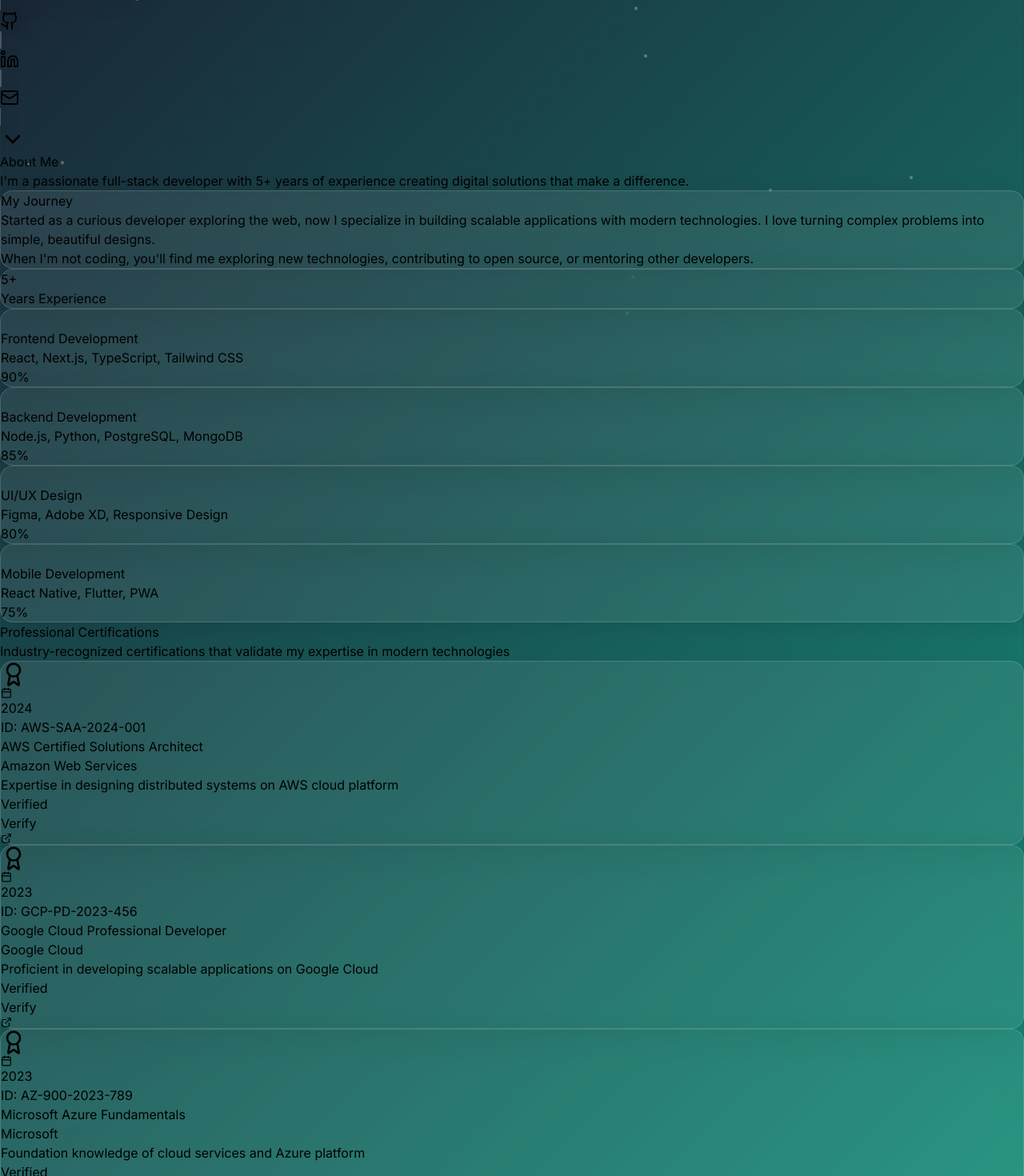
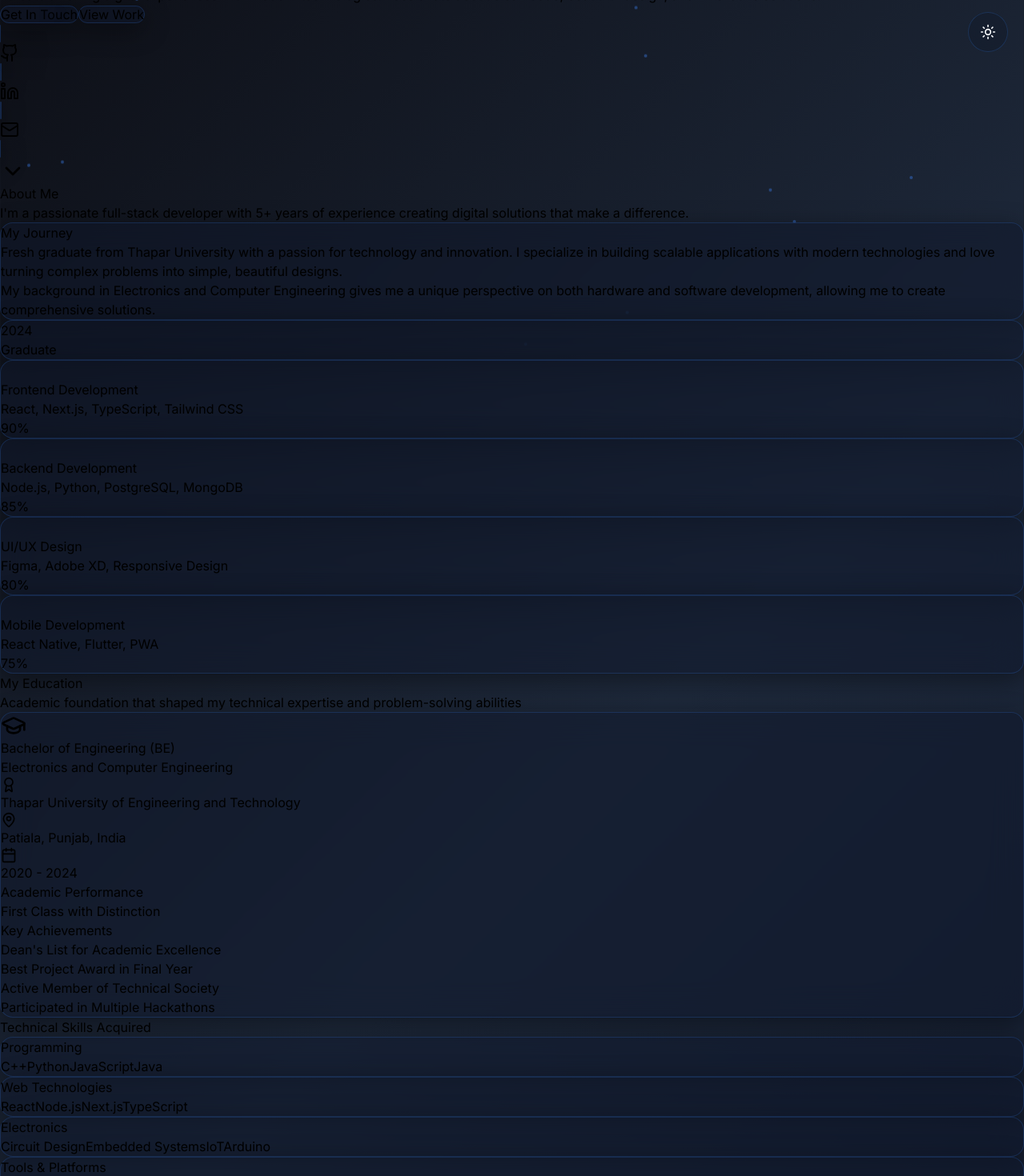
Before and after one commit to siddhartha246/Portfolio, a Next.js app: page / in a window 1280 px wide. Shown: the part 360-1830 px from the top of the page at 80% size. Built offline with nearby package versions, Linux system fonts and the light colour scheme.

Commit message:
Add Dark Theme, Night Mode Toggle, and Education Section

```diff
--- a/app/globals.css
+++ b/app/globals.css
@@ -3,13 +3,27 @@
 @tailwind utilities;
 
 :root {
-  --primary: #1a1a2e;
-  --secondary: #16a085;
-  --accent: #e74c3c;
-  --text-light: #ecf0f1;
-  --text-dark: #2c3e50;
-  --glass-bg: rgba(255, 255, 255, 0.1);
-  --glass-border: rgba(255, 255, 255, 0.2);
+  --primary: #0a0a0f;
+  --secondary: #1a1a2e;
+  --accent: #3b82f6;
+  --accent-secondary: #8b5cf6;
+  --text-light: #f8fafc;
+  --text-dark: #1e293b;
+  --glass-bg: rgba(15, 23, 42, 0.3);
+  --glass-border: rgba(59, 130, 246, 0.2);
+  --card-bg: rgba(15, 23, 42, 0.5);
+}
+
+[data-theme="light"] {
+  --primary: #f8fafc;
+  --secondary: #e2e8f0;
+  --accent: #3b82f6;
+  --accent-secondary: #8b5cf6;
+  --text-light: #1e293b;
+  --text-dark: #f8fafc;
+  --glass-bg: rgba(248, 250, 252, 0.8);
+  --glass-border: rgba(59, 130, 246, 0.3);
+  --card-bg: rgba(248, 250, 252, 0.9);
 }
 
 * {
@@ -24,9 +38,14 @@ html {
 
 body {
   font-family: 'Inter', sans-serif;
-  background: linear-gradient(135deg, #1a1a2e 0%, #16a085 50%, #1a1a2e 100%);
+  background: linear-gradient(135deg, var(--primary) 0%, #1e293b 25%, #0f172a 50%, #1e293b 75%, var(--primary) 100%);
   min-height: 100vh;
   overflow-x: hidden;
+  transition: all 0.3s ease;
+}
+
+[data-theme="light"] body {
+  background: linear-gradient(135deg, #f8fafc 0%, #e2e8f0 25%, #cbd5e1 50%, #e2e8f0 75%, #f8fafc 100%);
 }
 
 /* 3D Animations */
@@ -107,16 +126,22 @@ body {
 /* Glass morphism */
 .glass {
   background: var(--glass-bg);
-  backdrop-filter: blur(20px);
+  backdrop-filter: blur(25px);
   border: 1px solid var(--glass-border);
   border-radius: 20px;
+  box-shadow: 0 8px 32px rgba(0, 0, 0, 0.3);
 }
 
 .glass-card {
-  background: rgba(255, 255, 255, 0.08);
-  backdrop-filter: blur(15px);
-  border: 1px solid rgba(255, 255, 255, 0.15);
+  background: var(--card-bg);
+  backdrop-filter: blur(20px);
+  border: 1px solid var(--glass-border);
   border-radius: 16px;
+  box-shadow: 0 8px 32px rgba(0, 0, 0, 0.4);
+  transition: all 0.3s ease;
+}
+
+[data-theme="light"] .glass-card {
   box-shadow: 0 8px 32px rgba(0, 0, 0, 0.1);
 }
 
@@ -129,7 +154,11 @@ body {
 
 .card-3d:hover {
   transform: rotateY(10deg) rotateX(10deg) scale(1.05);
-  box-shadow: 0 20px 40px rgba(0, 0, 0, 0.3);
+  box-shadow: 0 20px 40px rgba(0, 0, 0, 0.5);
+}
+
+[data-theme="light"] .card-3d:hover {
+  box-shadow: 0 20px 40px rgba(0, 0, 0, 0.15);
 }
 
 /* Scroll animations */
@@ -159,9 +188,13 @@ body {
   position: absolute;
   width: 4px;
   height: 4px;
-  background: rgba(255, 255, 255, 0.3);
+  background: rgba(59, 130, 246, 0.4);
   border-radius: 50%;
   animation: float 8s ease-in-out infinite;
+}
+
+[data-theme="light"] .particle {
+  background: rgba(59, 130, 246, 0.6);
 }
 
 /* Custom scrollbar */
@@ -170,16 +203,42 @@ body {
 }
 
 ::-webkit-scrollbar-track {
-  background: var(--primary);
+  background: var(--secondary);
 }
 
 ::-webkit-scrollbar-thumb {
-  background: var(--secondary);
+  background: var(--accent);
   border-radius: 4px;
 }
 
 ::-webkit-scrollbar-thumb:hover {
-  background: var(--accent);
+  background: var(--accent-secondary);
+}
+
+/* Theme toggle button */
+.theme-toggle {
+  position: fixed;
+  top: 50%;
+  right: 20px;
+  transform: translateY(-50%);
+  z-index: 1000;
+  background: var(--glass-bg);
+  backdrop-filter: blur(20px);
+  border: 1px solid var(--glass-border);
+  border-radius: 50%;
+  width: 50px;
+  height: 50px;
+  display: flex;
+  align-items: center;
+  justify-content: center;
+  cursor: pointer;
+  transition: all 0.3s ease;
+  color: var(--text-light);
+}
+
+.theme-toggle:hover {
+  transform: translateY(-50%) scale(1.1);
+  box-shadow: 0 8px 25px rgba(59, 130, 246, 0.3);
 }
 
 /* Responsive utilities */
--- a/app/page.tsx
+++ b/app/page.tsx
@@ -3,17 +3,21 @@
 import Navbar from '@/components/Navbar';
 import Hero from '@/components/Hero';
 import About from '@/components/About';
+import Education from '@/components/Education';
 import Certifications from '@/components/Certifications';
 import Portfolio from '@/components/Portfolio';
 import Contact from '@/components/Contact';
 import Footer from '@/components/Footer';
+import ThemeToggle from '@/components/ThemeToggle';
 
 export default function Home() {
   return (
     <main className="overflow-x-hidden">
+      <ThemeToggle />
       <Navbar />
       <Hero />
       <About />
+      <Education />
       <Certifications />
       <Portfolio />
       <Contact />
--- a/components/About.tsx
+++ b/components/About.tsx
@@ -71,24 +71,26 @@ const About = () => {
             <div className="glass-card p-8 card-3d">
               <h3 className="text-2xl font-bold text-white mb-4">My Journey</h3>
               <p className="text-gray-300 mb-6">
-                Started as a curious developer exploring the web, now I specialize
-                in building scalable applications with modern technologies. I love
+                Fresh graduate from Thapar University with a passion for technology
+                and innovation. I specialize in building scalable applications with
+                modern technologies and love
                 turning complex problems into simple, beautiful designs.
               </p>
               <p className="text-gray-300">
-                When I'm not coding, you'll find me exploring new technologies,
-                contributing to open source, or mentoring other developers.
+                My background in Electronics and Computer Engineering gives me a unique
+                perspective on both hardware and software development, allowing me to
+                create comprehensive solutions.
               </p>
             </div>
           </div>
 
           <div className="reveal">
             <div className="relative">
-              <div className="w-80 h-80 mx-auto bg-gradient-to-r from-accent to-secondary rounded-full animate-pulse3d opacity-20"></div>
+              <div className="w-80 h-80 mx-auto bg-gradient-to-r from-accent to-accent-secondary rounded-full animate-pulse3d opacity-20"></div>
               <div className="absolute inset-0 flex items-center justify-center">
                 <div className="glass-card p-8 text-center">
-                  <div className="text-4xl font-bold text-accent">5+</div>
-                  <div className="text-white">Years Experience</div>
+                  <div className="text-4xl font-bold text-accent">2024</div>
+                  <div className="text-white">Graduate</div>
                 </div>
               </div>
             </div>
@@ -110,7 +112,7 @@ const About = () => {
 
               <div className="w-full bg-gray-700 rounded-full h-2">
                 <div
-                  className="bg-gradient-to-r from-accent to-secondary h-2 rounded-full transition-all duration-1000"
+                  className="bg-gradient-to-r from-accent to-accent-secondary h-2 rounded-full transition-all duration-1000"
                   style={{ width: `${skill.progress}%` }}
                 ></div>
               </div>
--- /dev/null
+++ b/components/Education.tsx
@@ -0,0 +1,171 @@
+'use client';
+
+import { useEffect, useRef } from 'react';
+import { GraduationCap, Calendar, MapPin, Award } from 'lucide-react';
+
+const Education = () => {
+  const sectionRef = useRef<HTMLDivElement>(null);
+
+  useEffect(() => {
+    const observer = new IntersectionObserver(
+      (entries) => {
+        entries.forEach((entry) => {
+          if (entry.isIntersecting) {
+            entry.target.classList.add('active');
+          }
+        });
+      },
+      { threshold: 0.1 }
+    );
+
+    const elements = sectionRef.current?.querySelectorAll('.reveal');
+    elements?.forEach((el) => observer.observe(el));
+
+    return () => {
+      elements?.forEach((el) => observer.unobserve(el));
+    };
+  }, []);
+
+  const education = {
+    degree: 'Bachelor of Engineering (BE)',
+    stream: 'Electronics and Computer Engineering',
+    university: 'Thapar University of Engineering and Technology',
+    location: 'Patiala, Punjab, India',
+    duration: '2020 - 2024',
+    grade: 'First Class with Distinction',
+    achievements: [
+      'Dean\'s List for Academic Excellence',
+      'Best Project Award in Final Year',
+      'Active Member of Technical Society',
+      'Participated in Multiple Hackathons'
+    ]
+  };
+
+  const skills = [
+    { category: 'Programming', items: ['C++', 'Python', 'JavaScript', 'Java'] },
+    { category: 'Web Technologies', items: ['React', 'Node.js', 'Next.js', 'TypeScript'] },
+    { category: 'Electronics', items: ['Circuit Design', 'Embedded Systems', 'IoT', 'Arduino'] },
+    { category: 'Tools & Platforms', items: ['Git', 'Docker', 'AWS', 'MongoDB'] }
+  ];
+
+  return (
+    <section id="education" className="py-20 bg-black/20" ref={sectionRef}>
+      <div className="max-w-7xl mx-auto px-4 sm:px-6 lg:px-8">
+        <div className="text-center mb-16 reveal">
+          <h2 className="text-4xl md:text-5xl font-bold text-white mb-4">
+            My <span className="text-accent">Education</span>
+          </h2>
+          <p className="text-xl text-gray-300 max-w-3xl mx-auto">
+            Academic foundation that shaped my technical expertise and problem-solving abilities
+          </p>
+        </div>
+
+        <div className="grid lg:grid-cols-2 gap-12 items-start">
+          {/* Education Details */}
+          <div className="reveal">
+            <div className="glass-card p-8 card-3d">
+              <div className="flex items-center mb-6">
+                <div className="bg-gradient-to-r from-accent to-accent-secondary p-4 rounded-xl shadow-lg">
+                  <GraduationCap className="text-white" size={32} />
+                </div>
+                <div className="ml-4">
+                  <h3 className="text-2xl font-bold text-white">{education.degree}</h3>
+                  <p className="text-accent text-lg font-medium">{education.stream}</p>
+                </div>
+              </div>
+
+              <div className="space-y-4 mb-6">
+                <div className="flex items-center text-gray-300">
+                  <Award className="mr-3 text-accent" size={20} />
+                  <span className="font-medium">{education.university}</span>
+                </div>
+
+                <div className="flex items-center text-gray-300">
+                  <MapPin className="mr-3 text-accent" size={20} />
+                  <span>{education.location}</span>
+                </div>
+
+                <div className="flex items-center text-gray-300">
+                  <Calendar className="mr-3 text-accent" size={20} />
+                  <span>{education.duration}</span>
+                </div>
+              </div>
+
+              <div className="bg-gradient-to-r from-accent/20 to-accent-secondary/20 p-4 rounded-lg mb-6">
+                <h4 className="text-white font-semibold mb-2">Academic Performance</h4>
+                <p className="text-accent font-medium">{education.grade}</p>
+              </div>
+
+              <div>
+                <h4 className="text-white font-semibold mb-4">Key Achievements</h4>
+                <ul className="space-y-2">
+                  {education.achievements.map((achievement, index) => (
+                    <li key={index} className="flex items-start text-gray-300">
+                      <div className="w-2 h-2 bg-accent rounded-full mt-2 mr-3 flex-shrink-0"></div>
+                      <span>{achievement}</span>
+                    </li>
+                  ))}
+                </ul>
+              </div>
+            </div>
+          </div>
+
+          {/* Skills Grid */}
+          <div className="reveal">
+            <h3 className="text-2xl font-bold text-white mb-6">Technical Skills Acquired</h3>
+            <div className="grid gap-6">
+              {skills.map((skillGroup, index) => (
+                <div
+                  key={skillGroup.category}
+                  className="glass-card p-6 card-3d"
+                  style={{ animationDelay: `${index * 0.1}s` }}
+                >
+                  <h4 className="text-xl font-bold text-white mb-4 flex items-center">
+                    <div className="w-3 h-3 bg-gradient-to-r from-accent to-accent-secondary rounded-full mr-3"></div>
+                    {skillGroup.category}
+                  </h4>
+                  <div className="flex flex-wrap gap-2">
+                    {skillGroup.items.map((skill) => (
+                      <span
+                        key={skill}
+                        className="bg-gradient-to-r from-accent/20 to-accent-secondary/20 text-accent px-3 py-1 rounded-full text-sm font-medium border border-accent/30"
+                      >
+                        {skill}
+                      </span>
+                    ))}
+                  </div>
+                </div>
+              ))}
+            </div>
+          </div>
+        </div>
+
+        {/* University Stats */}
+        <div className="mt-16 reveal">
+          <div className="glass-card p-8 text-center">
+            <div className="grid grid-cols-2 md:grid-cols-4 gap-8">
+              <div>
+                <div className="text-3xl font-bold text-accent mb-2">4</div>
+                <div className="text-gray-300">Years of Study</div>
+              </div>
+              <div>
+                <div className="text-3xl font-bold text-accent-secondary mb-2">50+</div>
+                <div className="text-gray-300">Courses Completed</div>
+              </div>
+              <div>
+                <div className="text-3xl font-bold text-accent mb-2">10+</div>
+                <div className="text-gray-300">Projects Built</div>
+              </div>
+              <div>
+                <div className="text-3xl font-bold text-accent-secondary mb-2">2024</div>
+                <div className="text-gray-300">Graduation Year</div>
+              </div>
+            </div>
+          </div>
+        </div>
+      </div>
+    </section>
+  );
+};
+
+export default Education;
--- a/components/Footer.tsx
+++ b/components/Footer.tsx
@@ -32,7 +32,7 @@ const Footer = () => {
 
           <div className="border-t border-white/20 pt-8">
             <p className="text-gray-400 flex items-center justify-center space-x-1">
-              <span>&copy; {currentYear} John Doe. Made with</span>
+              <span>&copy; {currentYear} Siddhartha. Made with</span>
               <Heart className="text-accent animate-pulse" size={16} />
               <span>and lots of coffee.</span>
             </p>
--- a/components/Navbar.tsx
+++ b/components/Navbar.tsx
@@ -1,7 +1,7 @@
 'use client';
 
 import { useState, useEffect } from 'react';
-import { Menu, X, Home, User, Briefcase, Mail, Award } from 'lucide-react';
+import { Menu, X, Home, User, Briefcase, Mail, Award, BookOpen } from 'lucide-react';
 
 const Navbar = () => {
   const [isOpen, setIsOpen] = useState(false);
@@ -18,6 +18,7 @@ const Navbar = () => {
   const navItems = [
     { name: 'Home', href: '#home', icon: Home },
     { name: 'About', href: '#about', icon: User },
+    { name: 'Education', href: '#education', icon: BookOpen },
     { name: 'Certifications', href: '#certifications', icon: Award },
     { name: 'Portfolio', href: '#portfolio', icon: Briefcase },
     { name: 'Contact', href: '#contact', icon: Mail },
--- /dev/null
+++ b/components/ThemeToggle.tsx
@@ -0,0 +1,37 @@
+'use client';
+
+import { useState, useEffect } from 'react';
+import { Sun, Moon } from 'lucide-react';
+
+const ThemeToggle = () => {
+  const [isDark, setIsDark] = useState(true);
+
+  useEffect(() => {
+    const savedTheme = localStorage.getItem('theme');
+    if (savedTheme) {
+      setIsDark(savedTheme === 'dark');
+      document.documentElement.setAttribute('data-theme', savedTheme);
+    } else {
+      document.documentElement.setAttribute('data-theme', 'dark');
+    }
+  }, []);
+
+  const toggleTheme = () => {
+    const newTheme = isDark ? 'light' : 'dark';
+    setIsDark(!isDark);
+    document.documentElement.setAttribute('data-theme', newTheme);
+    localStorage.setItem('theme', newTheme);
+  };
+
+  return (
+    <button
+      onClick={toggleTheme}
+      className="theme-toggle"
+      aria-label="Toggle theme"
+    >
+      {isDark ? <Sun size={20} /> : <Moon size={20} />}
+    </button>
+  );
+};
+
+export default ThemeToggle;
```
